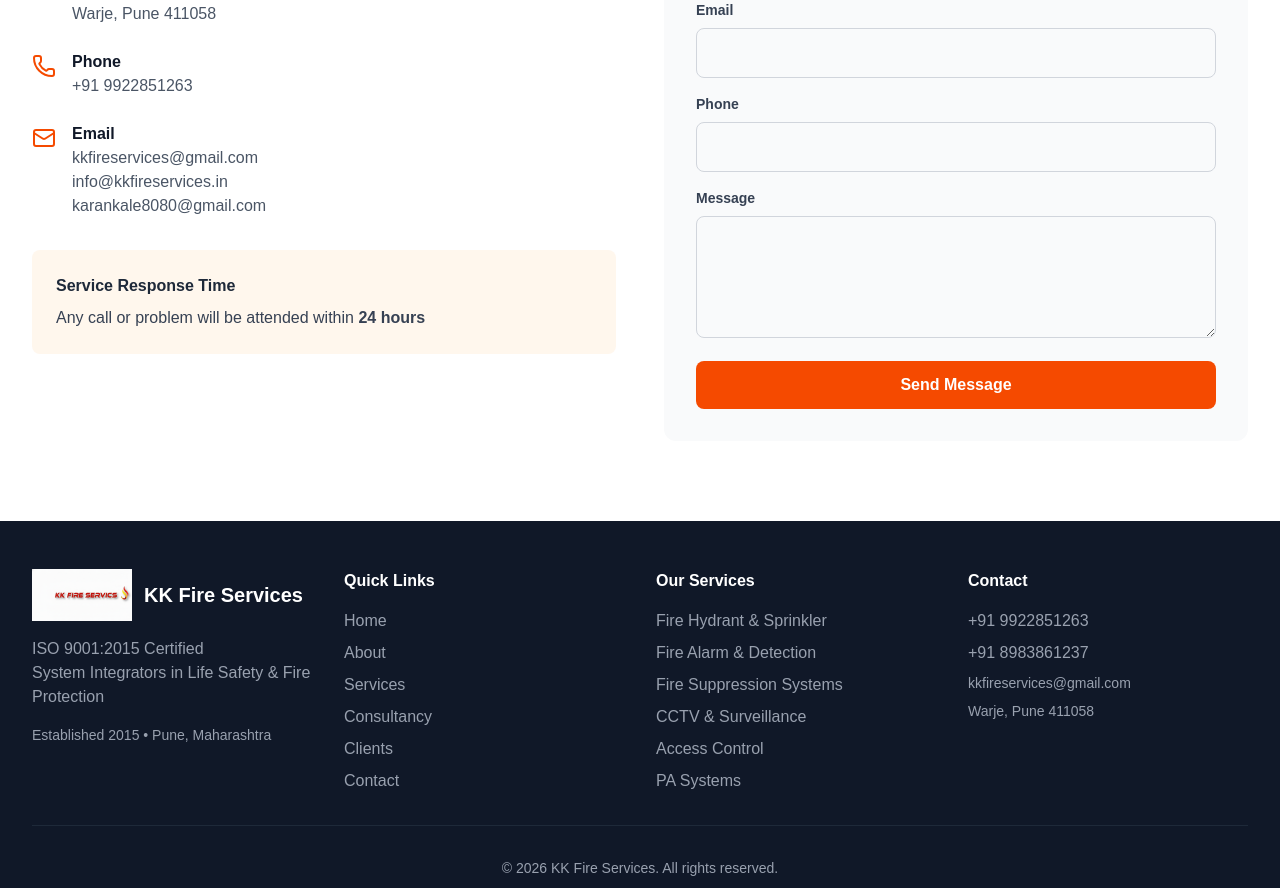
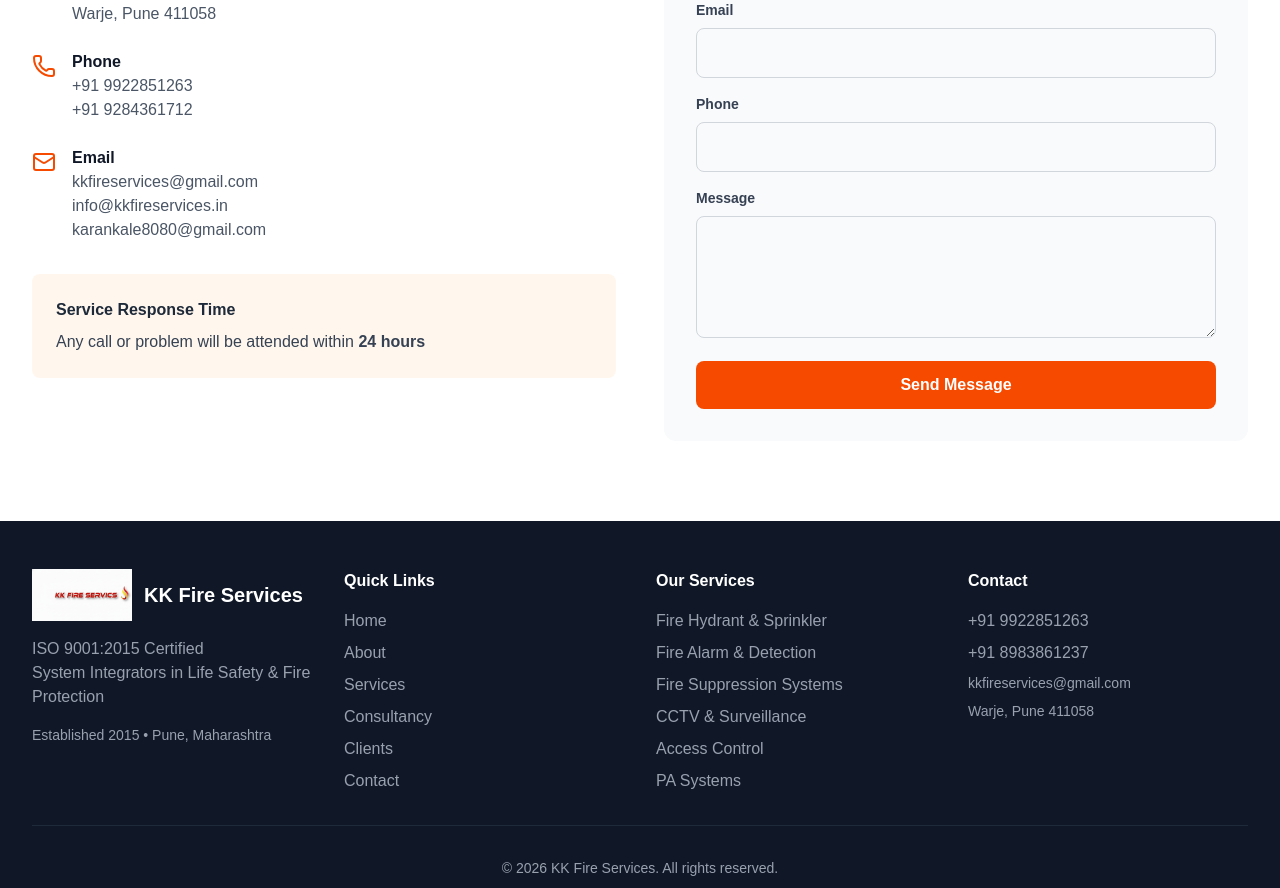
Before and after one commit to do-or-dieorganisation/kk-fire-services, a Next.js app: page / in a window 1280 px wide. Shown: the part 8409-9297 px from the top of the page. Built offline with nearby package versions, Linux system fonts and the light colour scheme.

Commit message:
Added director number in contact us module

```diff
--- a/components/Contact.tsx
+++ b/components/Contact.tsx
@@ -64,6 +64,7 @@
                 <div>
                   <p className="font-semibold text-gray-900">Phone</p>
                   <p className="text-gray-600">+91 9922851263</p>
+                  <p className='text-gray-600'>+91 9284361712</p>
                 </div>
               </div>
               <div className="flex items-start">
```
